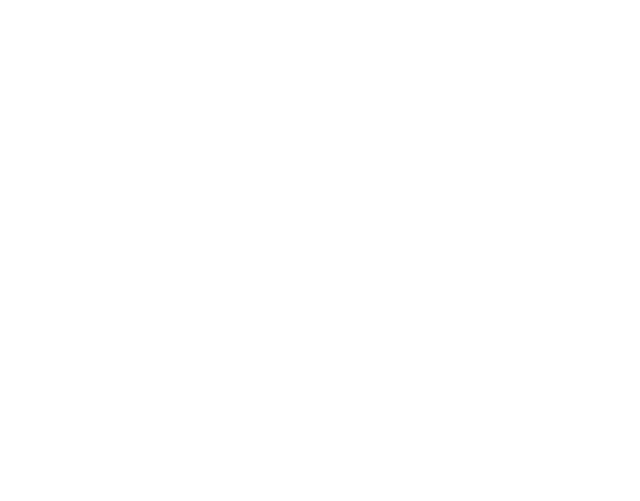
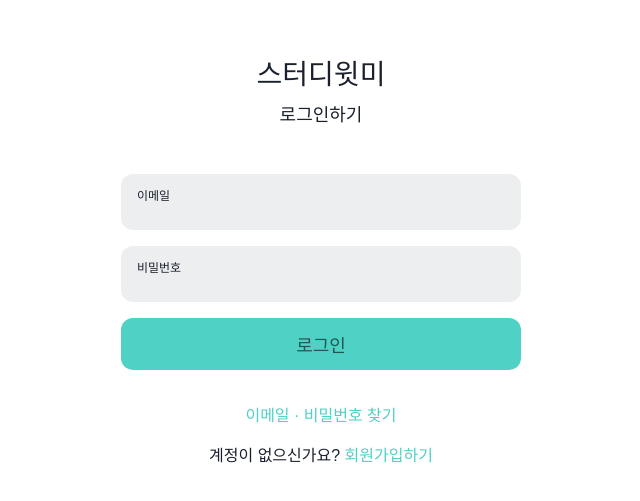
Before and after one commit to mentoring25/StudyWithMe, a React (Vite) app: page / in a window 1280 px wide. Shown: the part 141-642 px from the top of the page, without its empty margins (319-959 px from the left). Built offline with nearby package versions, Linux system fonts and the light colour scheme; a web font is replaced by a local one.

Commit message:
레전드로그인

```diff
--- a/src/App.jsx
+++ b/src/App.jsx
@@ -1,11 +1,11 @@
 import { useState } from 'react'
-import Login from './pages/login.jsx'
-import Signup from './pages/signup.jsx'
+import Auth from './components/auth.jsx'
 import './styles/auth.css'
 
 function App() {
   return (
     <>
+      <Auth />
     </>
   )
 }
--- /dev/null
+++ b/src/components/auth.jsx
@@ -0,0 +1,19 @@
+import { useState } from 'react'
+import Login from '../pages/login.jsx'
+import Signup from '../pages/signup.jsx'
+
+function Auth() {
+  const [mode, setMode] = useState('login');
+
+  return (
+    <>
+      {mode === 'login' ? (
+        <Login switchMode={() => setMode('signup')}/>
+      ) : (
+        <Signup switchMode={() => setMode('login')}/>
+      )}
+    </>
+  )
+}
+
+export default Auth
--- a/src/pages/login.jsx
+++ b/src/pages/login.jsx
@@ -1,7 +1,7 @@
 import { useState } from 'react'
 import '../styles/auth.css'
 
-function Login() {
+function Login({ switchMode }) {
   return (
     <>
       <div id="title">
@@ -22,7 +22,7 @@ function Login() {
         </form>
         <div id="form-footer">
           <a href=""> 이메일 · 비밀번호 찾기 </a>
-          <p> 계정이 없으신가요? <a href=""> 회원가입하기 </a> </p>
+          <p> 계정이 없으신가요? <a href="#" onClick={switchMode}> 회원가입하기 </a> </p>
         </div>
       </div>
     </>
--- a/src/pages/signup.jsx
+++ b/src/pages/signup.jsx
@@ -1,7 +1,7 @@
 import { useState } from 'react'
 import '../styles/auth.css'
 
-function Signup() {
+function Signup({ switchMode }) {
   return (
     <>
       <div id="title">
@@ -21,7 +21,7 @@ function Signup() {
           <button type="submit" id="form-btn" className="large"> 회원가입 </button>
         </form>
         <div id="form-footer">
-          <p> 이미 게정이 있으신가요? <a href=""> 로그인하기 </a> </p>
+          <p> 이미 게정이 있으신가요? <a href="#" onClick={switchMode}> 로그인하기 </a> </p>
         </div>
       </div>
     </>
```
